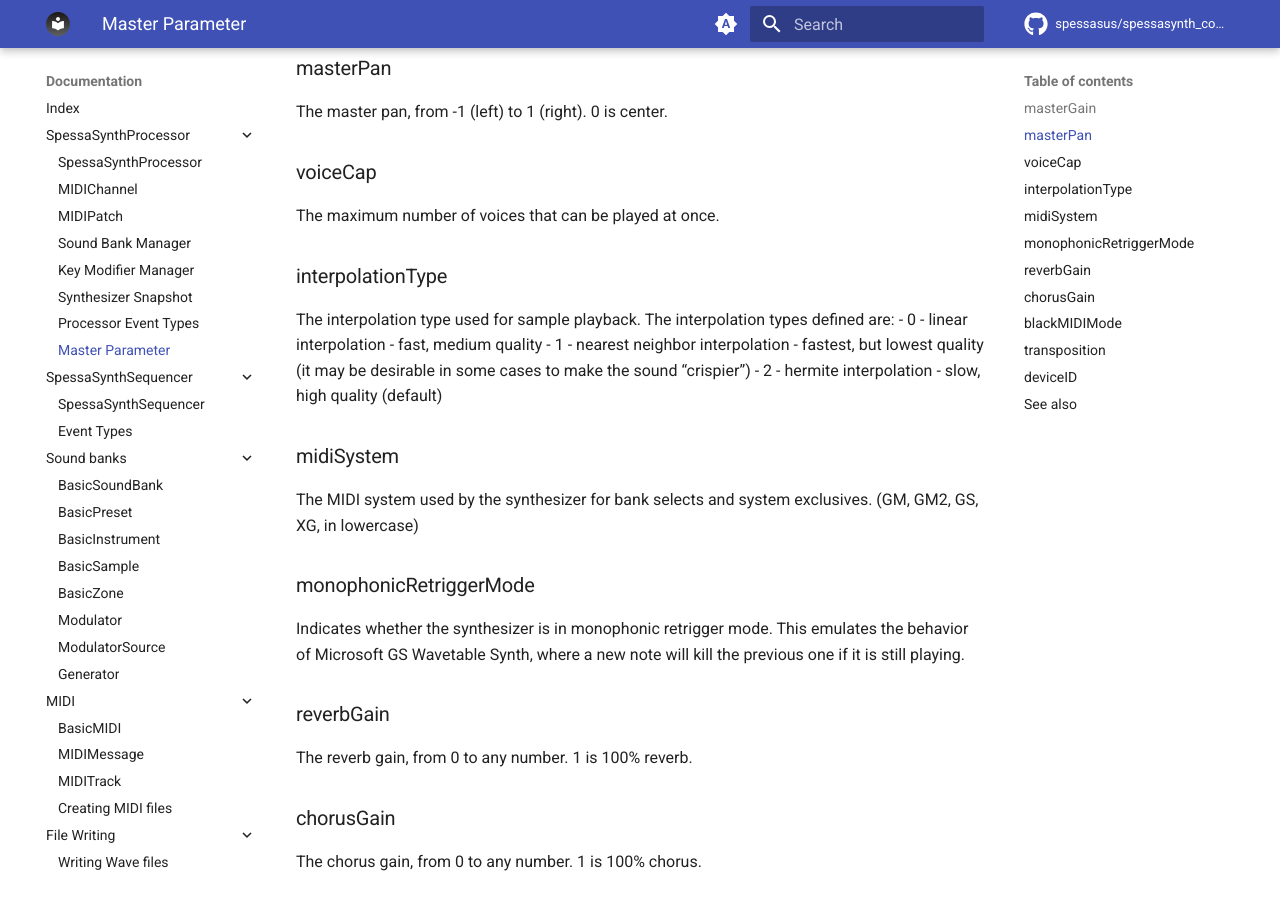
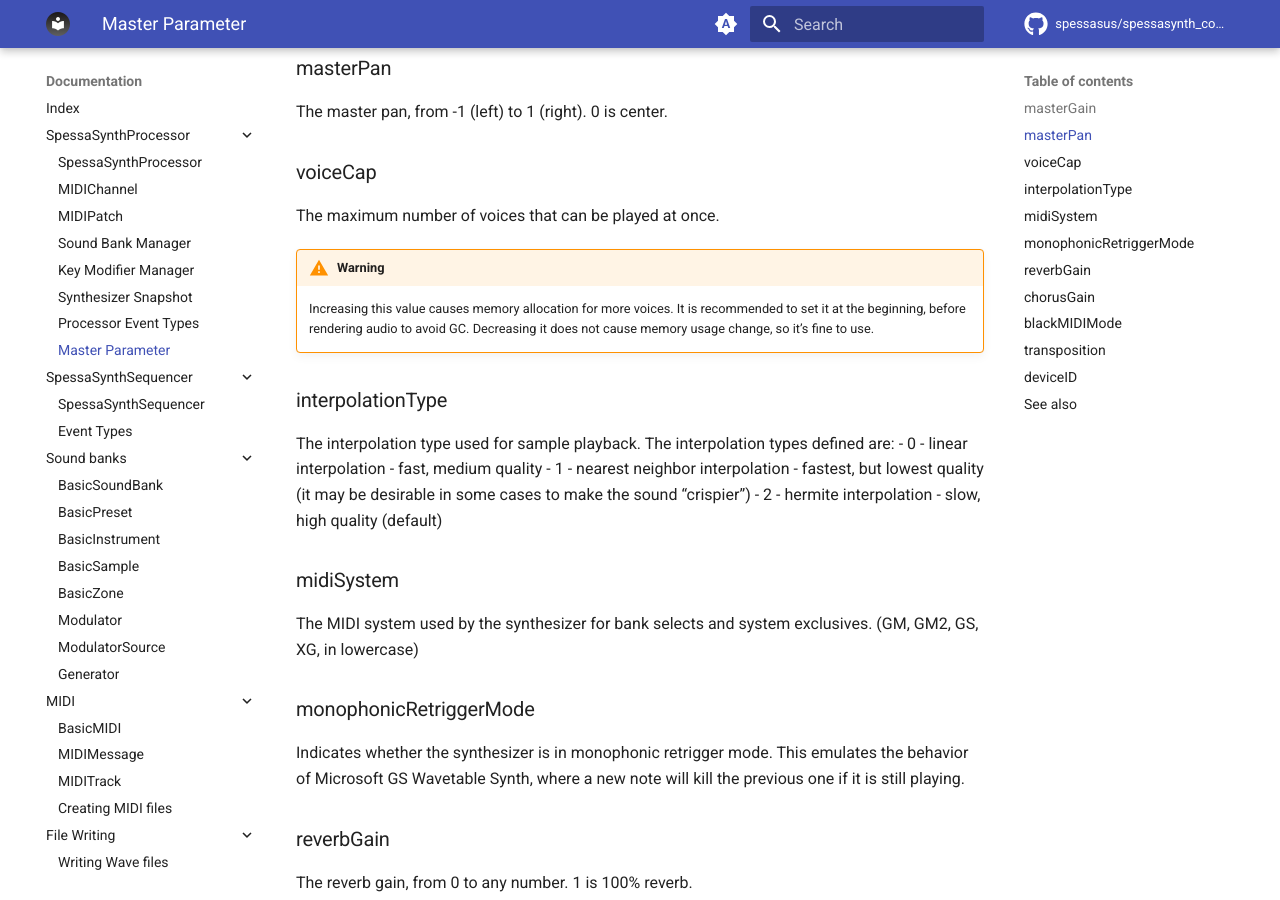
Before and after one commit to spessasus/spessasynth_core, an MkDocs documentation site: the page built from docs/spessa-synth-processor/master-parameter.md, in a window 1280 px wide and 900 px high, scrolled down 377 px. Built offline with MkDocs 1.6.1 and Material for MkDocs 9.7.7, drawn with Linux system fonts in a browser that asks for light colours; comment, search, counter and statistics services are not loaded.

Commit message:
doc warn

```diff
--- a/docs/spessa-synth-processor/master-parameter.md
+++ b/docs/spessa-synth-processor/master-parameter.md
@@ -12,6 +12,12 @@ The master pan, from -1 (left) to 1 (right). 0 is center.
 
 ### voiceCap
 The maximum number of voices that can be played at once.
+
+!!! Warning
+
+    Increasing this value causes memory allocation for more voices.
+    It is recommended to set it at the beginning, before rendering audio to avoid GC.
+    Decreasing it does not cause memory usage change, so it's fine to use.
 
 ### interpolationType
 The interpolation type used for sample playback.
```
